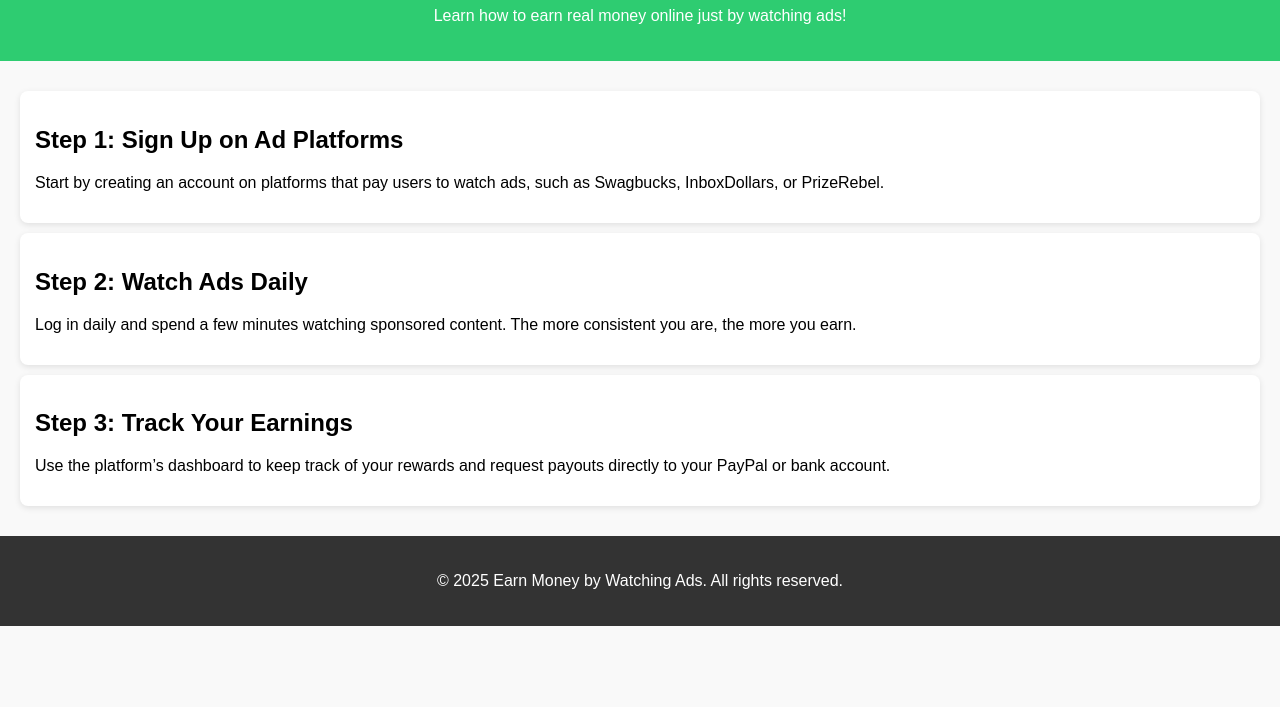
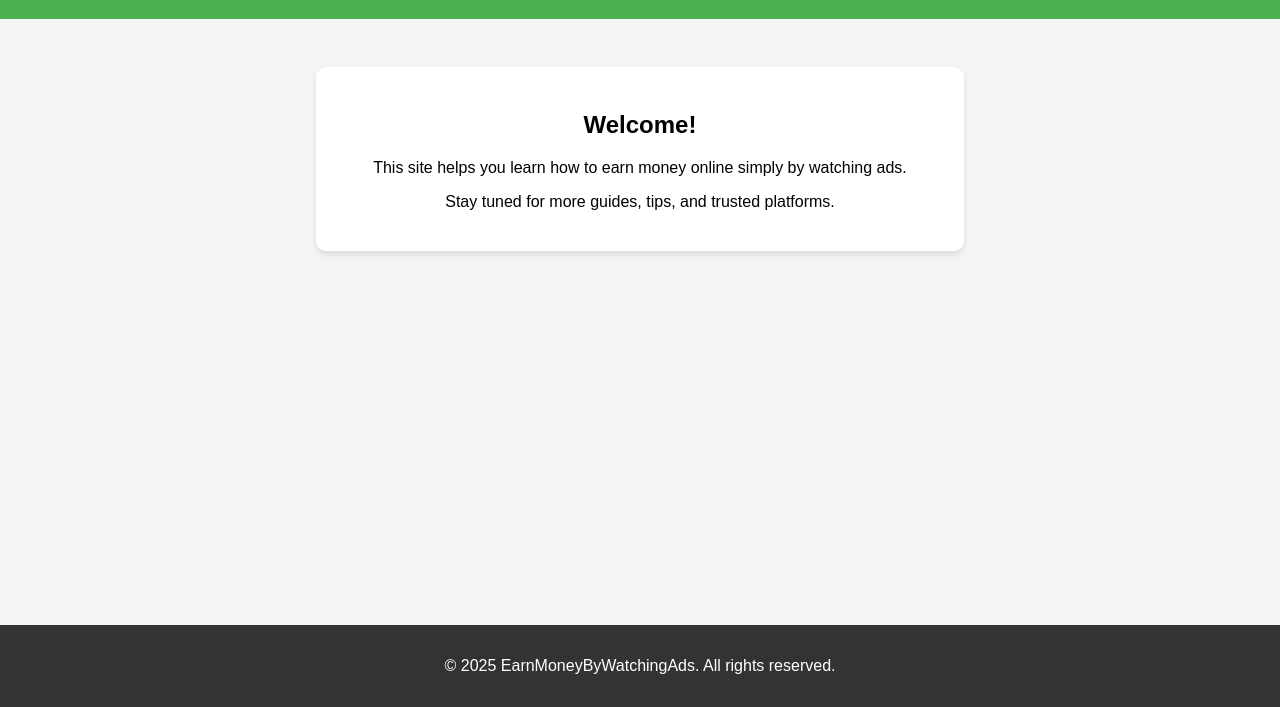
Before and after one commit to nishant8934/earnmoneybywatchingads, a plain HTML site: page index.html in a window 1280 px wide. Shown: the part 93-800 px from the top of the page. Drawn offline with Linux system fonts and the light colour scheme.

Commit message:
Add files via upload

```diff
--- a/index.html
+++ b/index.html
@@ -1,62 +1,60 @@
-
 <!DOCTYPE html>
 <html lang="en">
 <head>
     <meta charset="UTF-8">
     <meta name="viewport" content="width=device-width, initial-scale=1.0">
     <title>Earn Money by Watching Ads</title>
+
+<script async src="https://pagead2.googlesyndication.com/pagead/js/adsbygoogle.js?client=ca-pub-6096596099602605"
+     crossorigin="anonymous"></script>
+
     <style>
         body {
             font-family: Arial, sans-serif;
-            background: #f9f9f9;
+            background: #f5f5f5;
             margin: 0;
             padding: 0;
+            text-align: center;
         }
         header {
-            background: #2ecc71;
+            background-color: #4CAF50;
             color: white;
-            padding: 20px;
-            text-align: center;
+            padding: 1rem 0;
         }
         main {
-            padding: 20px;
+            padding: 2rem;
         }
-        section {
+        .card {
             background: white;
-            margin: 10px 0;
-            padding: 15px;
-            border-radius: 8px;
-            box-shadow: 0 2px 6px rgba(0,0,0,0.1);
+            margin: 1rem auto;
+            padding: 1.5rem;
+            max-width: 600px;
+            border-radius: 10px;
+            box-shadow: 0 4px 6px rgba(0,0,0,0.1);
         }
         footer {
-            text-align: center;
-            padding: 20px;
-            background: #333;
+            background-color: #333;
             color: white;
+            padding: 1rem 0;
+            position: fixed;
+            width: 100%;
+            bottom: 0;
         }
     </style>
 </head>
 <body>
     <header>
         <h1>Earn Money by Watching Ads</h1>
-        <p>Learn how to earn real money online just by watching ads!</p>
     </header>
     <main>
-        <section>
-            <h2>Step 1: Sign Up on Ad Platforms</h2>
-            <p>Start by creating an account on platforms that pay users to watch ads, such as Swagbucks, InboxDollars, or PrizeRebel.</p>
-        </section>
-        <section>
-            <h2>Step 2: Watch Ads Daily</h2>
-            <p>Log in daily and spend a few minutes watching sponsored content. The more consistent you are, the more you earn.</p>
-        </section>
-        <section>
-            <h2>Step 3: Track Your Earnings</h2>
-            <p>Use the platform’s dashboard to keep track of your rewards and request payouts directly to your PayPal or bank account.</p>
-        </section>
+        <div class="card">
+            <h2>Welcome!</h2>
+            <p>This site helps you learn how to earn money online simply by watching ads.</p>
+            <p>Stay tuned for more guides, tips, and trusted platforms.</p>
+        </div>
     </main>
     <footer>
-        <p>&copy; 2025 Earn Money by Watching Ads. All rights reserved.</p>
+        <p>&copy; 2025 EarnMoneyByWatchingAds. All rights reserved.</p>
     </footer>
 </body>
 </html>
```
